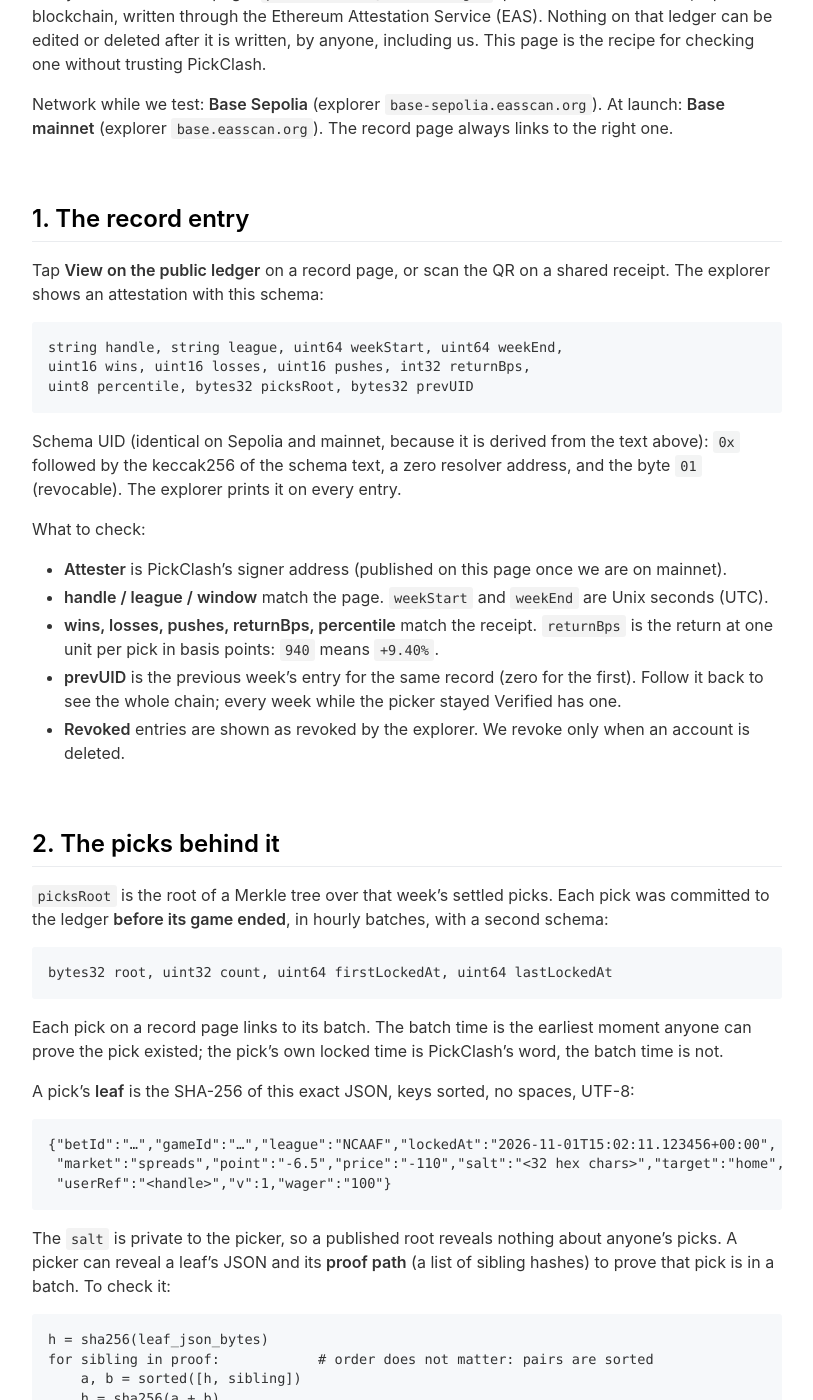
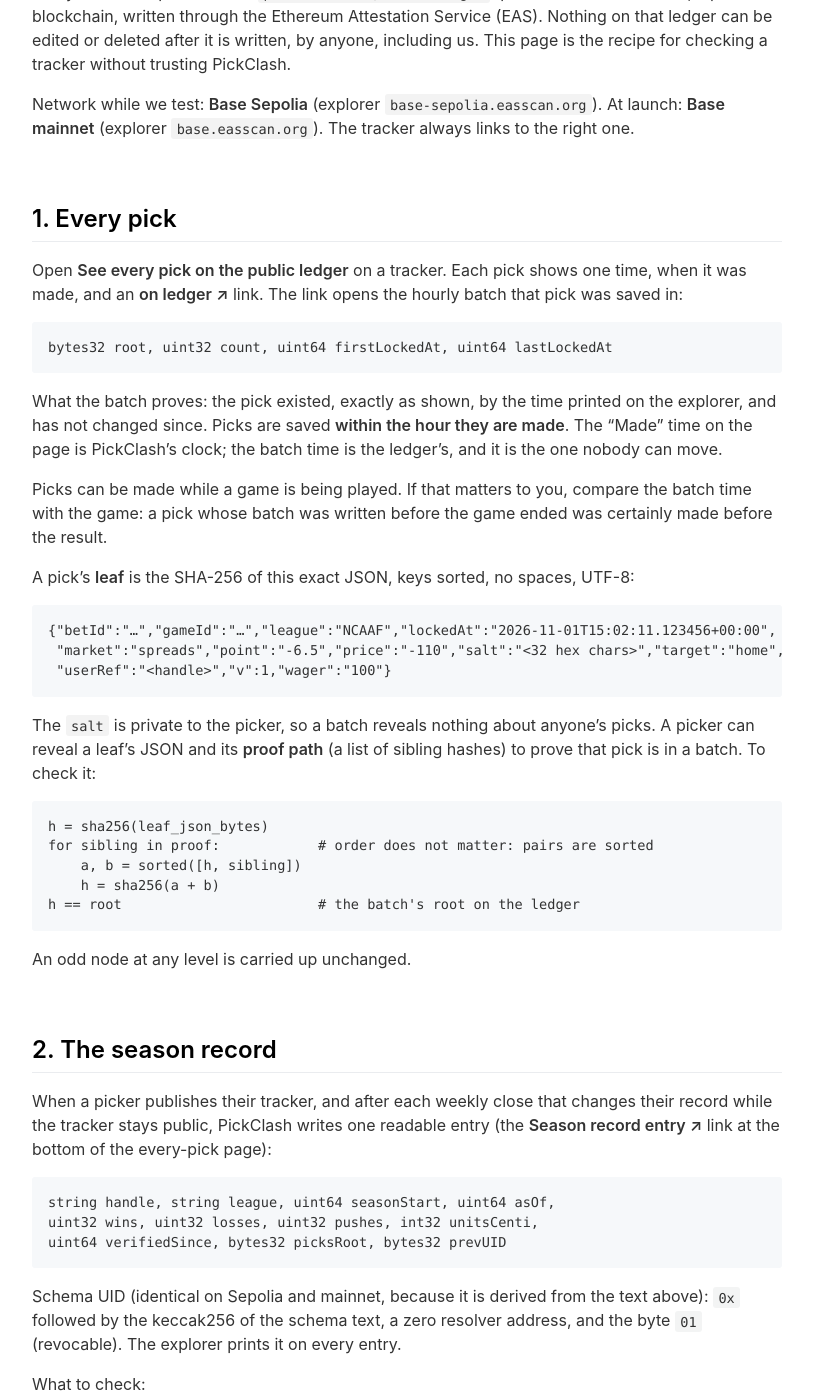
Before and after one commit to yxm5025/pickclash-site, a Jekyll site: the page built from _pages/verify.md, in a window 1280 px wide and 1400 px high, scrolled down 232 px. Shown: the whole window, without its empty margins (233-1046 px from the left). Built offline with Jekyll 4.4.1, drawn with Linux system fonts in a browser that asks for light colours; nearby versions of some CDN libraries; some of the changed text lies outside the part shown.

Commit message:
Verify page follows the 11/10 tracker: one time per pick (saved within the hour, never 'before its game ended'), the season record entry and its new fields, Verified as a lifetime rule earned once, take-offline
Co-Authored-By: Claude <noreply@anthropic.com>

````diff
--- a/_pages/verify.md
+++ b/_pages/verify.md
@@ -1,31 +1,72 @@
 ---
 layout: page
-title: Verify a record
+title: Check a tracker
 include_in_header: false
 permalink: /verify/
 ---
 
-# Verify a PickClash record yourself
+# Check a PickClash tracker yourself
 
-Every PickClash record page (`pickclash.co/@handle/league`) points at entries on **Base**, a public
+Every PickClash pick tracker (`pickclash.co/@handle/league`) points at entries on **Base**, a public
 blockchain, written through the Ethereum Attestation Service (EAS). Nothing on that ledger can be
 edited or deleted after it is written, by anyone, including us. This page is the recipe for checking
-one without trusting PickClash.
+a tracker without trusting PickClash.
 
 Network while we test: **Base Sepolia** (explorer `base-sepolia.easscan.org`). At launch: **Base
-mainnet** (explorer `base.easscan.org`). The record page always links to the right one.
+mainnet** (explorer `base.easscan.org`). The tracker always links to the right one.
 
 <br>
 
-## 1. The record entry
+## 1. Every pick
 
-Tap **View on the public ledger** on a record page, or scan the QR on a shared receipt. The explorer
-shows an attestation with this schema:
+Open **See every pick on the public ledger** on a tracker. Each pick shows one time, when it was
+made, and an **on ledger ↗** link. The link opens the hourly batch that pick was saved in:
 
 ```
-string handle, string league, uint64 weekStart, uint64 weekEnd,
-uint16 wins, uint16 losses, uint16 pushes, int32 returnBps,
-uint8 percentile, bytes32 picksRoot, bytes32 prevUID
+bytes32 root, uint32 count, uint64 firstLockedAt, uint64 lastLockedAt
+```
+
+What the batch proves: the pick existed, exactly as shown, by the time printed on the explorer, and
+has not changed since. Picks are saved **within the hour they are made**. The "Made" time on the
+page is PickClash's clock; the batch time is the ledger's, and it is the one nobody can move.
+
+Picks can be made while a game is being played. If that matters to you, compare the batch time with
+the game: a pick whose batch was written before the game ended was certainly made before the result.
+
+A pick's **leaf** is the SHA-256 of this exact JSON, keys sorted, no spaces, UTF-8:
+
+```
+{"betId":"…","gameId":"…","league":"NCAAF","lockedAt":"2026-11-01T15:02:11.123456+00:00",
+ "market":"spreads","point":"-6.5","price":"-110","salt":"<32 hex chars>","target":"home",
+ "userRef":"<handle>","v":1,"wager":"100"}
+```
+
+The `salt` is private to the picker, so a batch reveals nothing about anyone's picks. A picker can
+reveal a leaf's JSON and its **proof path** (a list of sibling hashes) to prove that pick is in a
+batch. To check it:
+
+```
+h = sha256(leaf_json_bytes)
+for sibling in proof:            # order does not matter: pairs are sorted
+    a, b = sorted([h, sibling])
+    h = sha256(a + b)
+h == root                        # the batch's root on the ledger
+```
+
+An odd node at any level is carried up unchanged.
+
+<br>
+
+## 2. The season record
+
+When a picker publishes their tracker, and after each weekly close that changes their record while
+the tracker stays public, PickClash writes one readable entry (the **Season record entry ↗** link at
+the bottom of the every-pick page):
+
+```
+string handle, string league, uint64 seasonStart, uint64 asOf,
+uint32 wins, uint32 losses, uint32 pushes, int32 unitsCenti,
+uint64 verifiedSince, bytes32 picksRoot, bytes32 prevUID
 ```
 
 Schema UID (identical on Sepolia and mainnet, because it is derived from the text above):
@@ -35,70 +76,41 @@ Schema UID (identical on Sepolia and mainnet, because it is derived from the tex
 What to check:
 
 - **Attester** is PickClash's signer address (published on this page once we are on mainnet).
-- **handle / league / window** match the page. `weekStart` and `weekEnd` are Unix seconds (UTC).
-- **wins, losses, pushes, returnBps, percentile** match the receipt. `returnBps` is the return at
-  one unit per pick in basis points: `940` means `+9.40%`.
-- **prevUID** is the previous week's entry for the same record (zero for the first). Follow it back to
-  see the whole chain; every week while the picker stayed Verified has one.
+- **handle / league** match the page. `seasonStart`, `asOf` and `verifiedSince` are Unix seconds (UTC).
+- **wins, losses, pushes** are this season's record as of `asOf`, a weekly close. The page itself is
+  live, so it can be ahead of the latest entry by the picks settled since.
+- **unitsCenti** is the season's units times 100, at one unit risked on every pick: `945` means
+  `+9.45` units. A win pays the pick's price, a loss costs one, a push is zero.
+- **picksRoot** is the root of a Merkle tree over the picks that settled in the week ending at `asOf`
+  (the same sorted-pair rule as above, leaves sorted by the time the pick was made).
+- **prevUID** is the picker's previous entry (zero for the first). Follow it back to see the chain.
 - **Revoked** entries are shown as revoked by the explorer. We revoke only when an account is deleted.
 
-<br>
-
-## 2. The picks behind it
-
-`picksRoot` is the root of a Merkle tree over that week's settled picks. Each pick was committed to
-the ledger **before its game ended**, in hourly batches, with a second schema:
-
-```
-bytes32 root, uint32 count, uint64 firstLockedAt, uint64 lastLockedAt
-```
-
-Each pick on a record page links to its batch. The batch time is the earliest moment anyone can
-prove the pick existed; the pick's own locked time is PickClash's word, the batch time is not.
-
-A pick's **leaf** is the SHA-256 of this exact JSON, keys sorted, no spaces, UTF-8:
-
-```
-{"betId":"…","gameId":"…","league":"NCAAF","lockedAt":"2026-11-01T15:02:11.123456+00:00",
- "market":"spreads","point":"-6.5","price":"-110","salt":"<32 hex chars>","target":"home",
- "userRef":"<handle>","v":1,"wager":"100"}
-```
-
-The `salt` is private to the picker, so a published root reveals nothing about anyone's picks.
-A picker can reveal a leaf's JSON and its **proof path** (a list of sibling hashes) to prove that pick
-is in a batch. To check it:
-
-```
-h = sha256(leaf_json_bytes)
-for sibling in proof:            # order does not matter: pairs are sorted
-    a, b = sorted([h, sibling])
-    h = sha256(a + b)
-h == root                        # the batch's root on the ledger
-```
-
-An odd node at any level is carried up unchanged. The same rule builds `picksRoot` from the week's
-leaf hashes, sorted by locked time.
+Entries written on the test network before November 10, 2026 use an earlier layout (a four-week
+window with `returnBps` and `percentile`).
 
 <br>
 
 ## 3. What Verified means
 
-Per league, over the last four weekly windows, scored at **one unit per pick** (coins and boosts do
-not count):
+Per league, over **all** of a picker's settled picks there, scored at **one unit per pick** (coins
+and boosts do not count):
 
-1. at least 15 settled picks,
-2. active (3+ settled picks) in 3 of the 4 weeks,
-3. a winning week in 3 of the 4,
-4. a return in the top 10% of all pickers in that league who meet the first check.
+1. at least 50 settled picks,
+2. at least 3 weeks with 3 or more settled picks,
+3. a win rate of 56% or better (wins divided by wins plus losses; pushes are left out),
+4. units above zero.
 
-It is re-run at every weekly close and can lapse. A lapsed record keeps its entries; it simply stops
-getting new ones until the checks are green again.
+It is checked at every weekly close. A picker who passes all four is Verified in that league for
+good: it does not lapse. The tracker keeps showing every pick after that, wins and losses.
 
 <br>
 
 ## 4. What is never on the ledger
 
-Names, emails, payment details, coin balances, pod membership, or any pick of a picker who has not
-earned the check and tapped Share. Pick batches contain hashes only.
+Names, emails, payment details, coin balances, pod membership. Pick batches contain hashes only. A
+readable season record is written only for a picker who is Verified and has published their tracker.
+A picker can take a tracker offline at any time: the page closes and no new entries are written, but
+entries already on the ledger stay there.
 
 Questions or a mismatch: pickclash@gmail.com.
````
